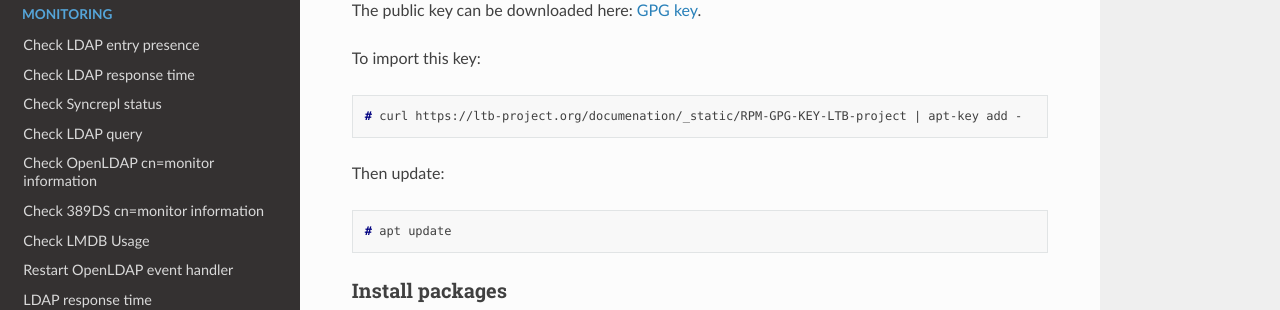
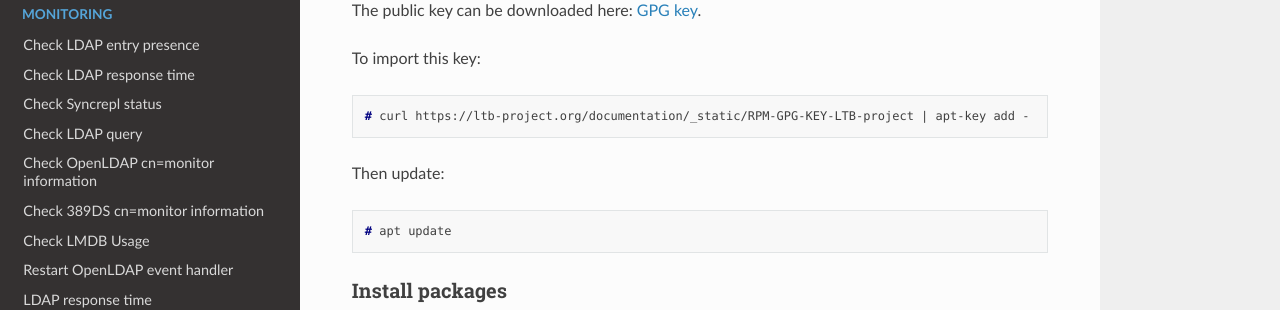
Before and after one commit to ltb-project/documentation, a Sphinx documentation site: the page built from source/openldap-deb.rst, in a window 1280 px wide and 900 px high, scrolled down 1074 px. Shown: the part 151-461 px from the top of the window. Built offline with Sphinx 7.4.7 and the Read the Docs theme 2.0.0, drawn with Linux system fonts in a browser that asks for light colours; some of the changed lines change nothing that is shown.

Commit message:
Fixed typo in GPG key url

```diff
--- a/source/openldap-deb.rst
+++ b/source/openldap-deb.rst
@@ -61,7 +61,7 @@ To import this key:
 
 .. code-block:: console
 
-    # curl https://ltb-project.org/documenation/_static/RPM-GPG-KEY-LTB-project | apt-key add -
+    # curl https://ltb-project.org/documentation/_static/RPM-GPG-KEY-LTB-project | apt-key add -
 
 Then update:
 
```
